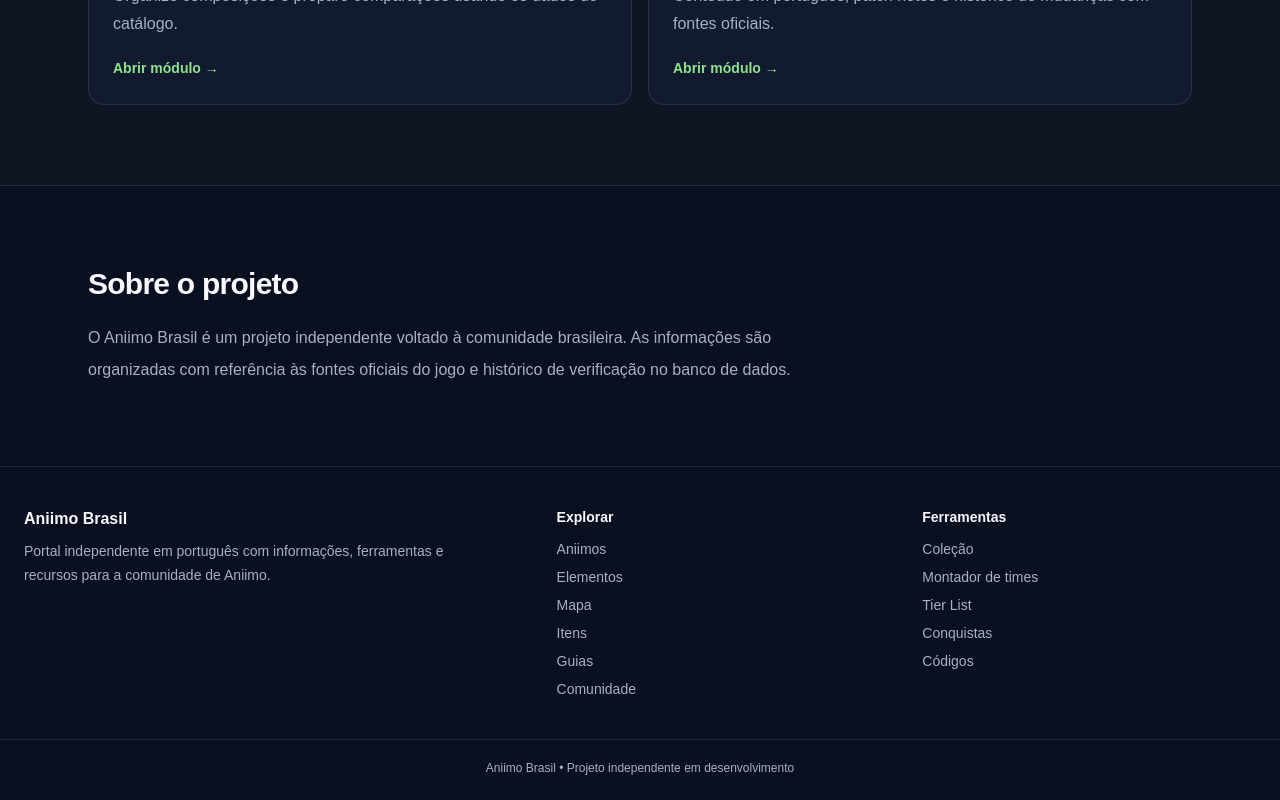
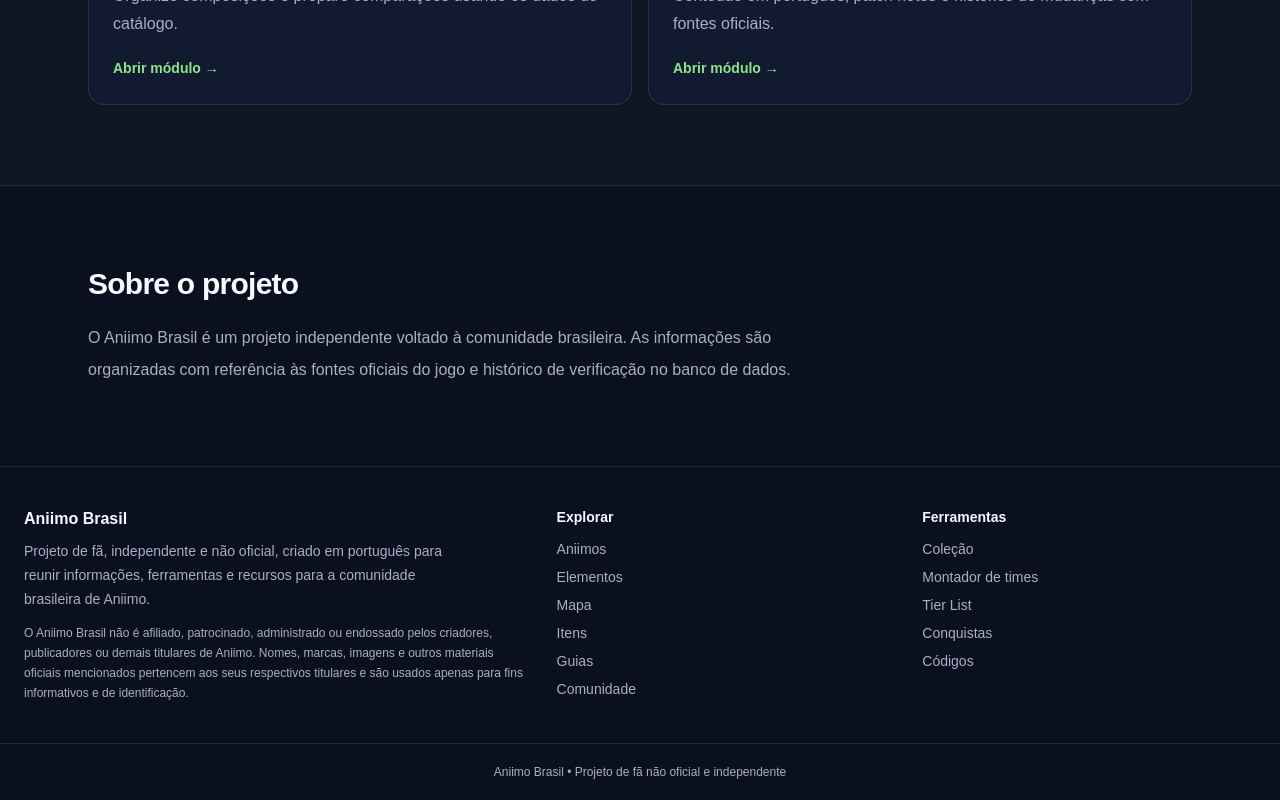
Before and after one commit to lucianofreire29/aniimo-hub-br, a Next.js app: page / in a window 1280 px wide. Shown: the part 1173-1973 px from the top of the page. Built offline with nearby package versions, Linux system fonts and the light colour scheme.

Commit message:
docs: deixa aviso de projeto de fã explícito no rodapé

```diff
--- a/src/components/site-footer.tsx
+++ b/src/components/site-footer.tsx
@@ -9,7 +9,14 @@
         <div>
           <p className="font-black">Aniimo Brasil</p>
           <p className="mt-2 max-w-md text-sm leading-6 text-[var(--muted)]">
-            Portal independente em português com informações, ferramentas e recursos para a comunidade de Aniimo.
+            Projeto de fã, independente e não oficial, criado em português para reunir informações,
+            ferramentas e recursos para a comunidade brasileira de Aniimo.
+          </p>
+          <p className="mt-3 max-w-xl text-xs leading-5 text-[var(--muted)]">
+            O Aniimo Brasil não é afiliado, patrocinado, administrado ou endossado pelos criadores,
+            publicadores ou demais titulares de Aniimo. Nomes, marcas, imagens e outros materiais
+            oficiais mencionados pertencem aos seus respectivos titulares e são usados apenas para
+            fins informativos e de identificação.
           </p>
         </div>
 
@@ -37,7 +44,7 @@
       </div>
 
       <div className="border-t border-white/10 px-6 py-5 text-center text-xs text-[var(--muted)]">
-        Aniimo Brasil • Projeto independente em desenvolvimento
+        Aniimo Brasil • Projeto de fã não oficial e independente
       </div>
     </footer>
   );
```
